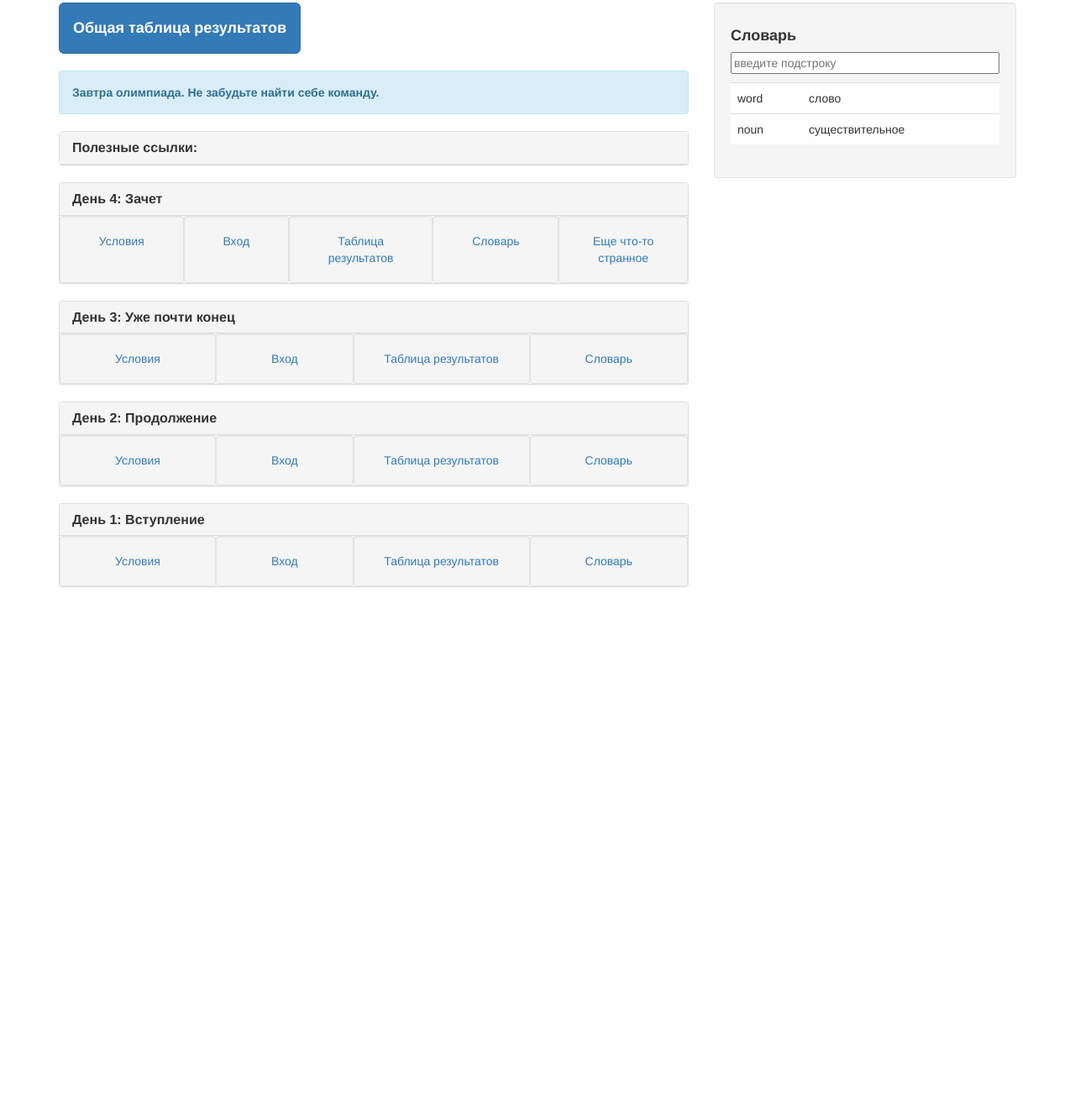
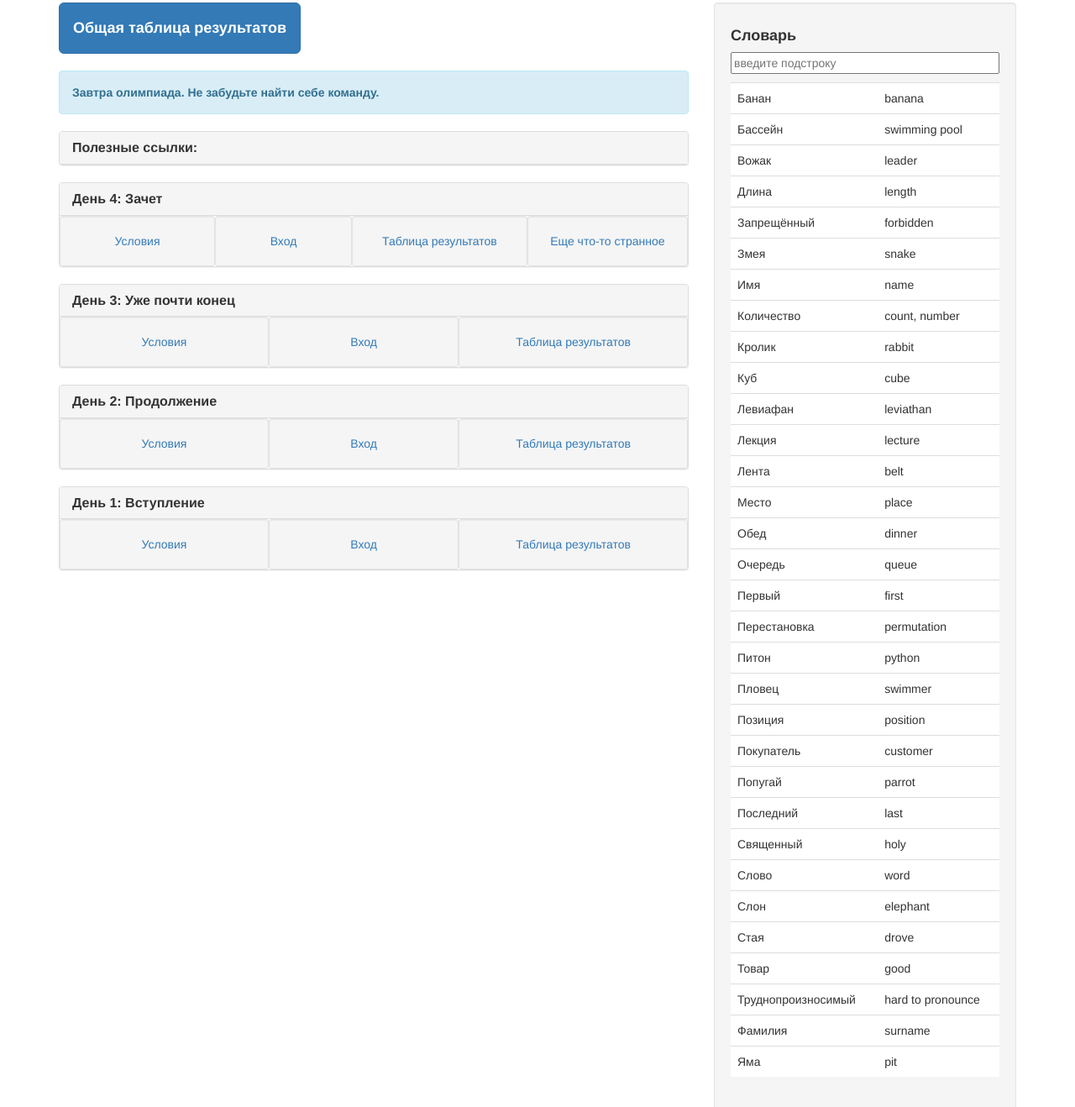
Before and after one commit to TTChangeTheWorld/lksh_parallel_page, a plain HTML site: page index.html in a window 1280 px wide. Shown: the part 147-1465 px from the top of the page at 84% size. Before the commit the page ends 866 px from the top, so only its background shows below. Drawn offline with Linux system fonts and the light colour scheme.

Commit message:
Add forgotten files for dictionary

```diff
--- /dev/null
+++ b/data/dictionary.json
@@ -0,0 +1,34 @@
+[
+  {"word" : "Бассейн", "translation" : "swimming pool", "tags" : ["день 1"]},
+  {"word" : "Питон", "translation" : "python", "tags" : ["день 1"]},
+  {"word" : "Левиафан", "translation" : "leviathan", "tags" : ["день 1"]},
+  {"word" : "Попугай", "translation" : "parrot", "tags" : ["день 1"]},
+  {"word" : "Длина", "translation" : "length", "tags" : ["день 1"]},
+  {"word" : "Куб", "translation" : "cube", "tags" : ["день 1"]},
+  {"word" : "Количество", "translation" : "count, number", "tags" : ["день 1"]},
+  {"word" : "Имя", "translation" : "name", "tags" : ["день 1"]},
+  {"word" : "Яма", "translation" : "pit", "tags" : ["день 1"]},
+  {"word" : "Слон", "translation" : "elephant", "tags" : ["день 1"]},
+  {"word" : "Банан", "translation" : "banana", "tags" : ["день 1"]},
+  {"word" : "Обед", "translation" : "dinner", "tags" : ["день 1"]},
+  {"word" : "Кролик", "translation" : "rabbit", "tags" : ["день 1"]},
+  {"word" : "Первый", "translation" : "first", "tags" : ["день 1"]},
+  {"word" : "Последний", "translation" : "last", "tags" : ["день 1"]},
+  {"word" : "Слово", "translation" : "word", "tags" : ["день 1"]},
+  {"word" : "Лекция", "translation" : "lecture", "tags" : ["день 1"]},
+  {"word" : "Перестановка", "translation" : "permutation", "tags" : ["день 1"]},
+  {"word" : "Пловец", "translation" : "swimmer", "tags" : ["день 1"]},
+  {"word" : "Место", "translation" : "place", "tags" : ["день 1"]},
+  {"word" : "Фамилия", "translation" : "surname", "tags" : ["день 1"]},
+  {"word" : "Змея", "translation" : "snake", "tags" : ["день 1"]},
+  {"word" : "Стая", "translation" : "drove", "tags" : ["день 1"]},
+  {"word" : "Вожак", "translation" : "leader", "tags" : ["день 1"]},
+  {"word" : "Запрещённый", "translation" : "forbidden", "tags" : ["день 1"]},
+  {"word" : "Труднопроизносимый", "translation" : "hard to pronounce", "tags" : ["день 1"]},
+  {"word" : "Священный", "translation" : "holy", "tags" : ["день 1"]},
+  {"word" : "Позиция", "translation" : "position", "tags" : ["день 1"]},
+  {"word" : "Очередь", "translation" : "queue", "tags" : ["день 1"]},
+  {"word" : "Товар", "translation" : "good", "tags" : ["день 1"]},
+  {"word" : "Лента", "translation" : "belt", "tags" : ["день 1"]},
+  {"word" : "Покупатель", "translation" : "customer", "tags" : ["день 1"]}
+]
--- a/index.html
+++ b/index.html
@@ -88,8 +88,6 @@
 
                             <li class="well well-sm"><a href="https://ejudge.lksh.ru/ejudge/standings/021501.html"> Таблица результатов </a></li>
 
-                            <li class="well well-sm"><a href="https://ejudge.lksh.ru/archive/2014/08/Cpy/01/Словарь.pdf"> Словарь </a></li>
-
                             <li class="well well-sm"><a href="https://ejudge.lksh.ru/archive/2014/08/Cpy/01/Словарь.pdf"> Еще что-то странное </a></li>
 
                         </ul>
@@ -110,8 +108,6 @@
 
                             <li class="well well-sm"><a href="https://ejudge.lksh.ru/ejudge/standings/021501.html"> Таблица результатов </a></li>
 
-                            <li class="well well-sm"><a href="https://ejudge.lksh.ru/archive/2014/08/Cpy/01/Словарь.pdf"> Словарь </a></li>
-
                         </ul>
                     </div>
                 </div>
@@ -130,8 +126,6 @@
 
                             <li class="well well-sm"><a href="https://ejudge.lksh.ru/ejudge/standings/021501.html"> Таблица результатов </a></li>
 
-                            <li class="well well-sm"><a href="https://ejudge.lksh.ru/archive/2014/08/Cpy/01/Словарь.pdf"> Словарь </a></li>
-
                         </ul>
                     </div>
                 </div>
@@ -149,8 +143,6 @@
                             <li class="well well-sm"><a href="https://ejudge.lksh.ru/cgi-bin/new-client?contest_id=21501&locale_id=1"> Вход </a></li>
 
                             <li class="well well-sm"><a href="https://ejudge.lksh.ru/ejudge/standings/021501.html"> Таблица результатов </a></li>
-
-                            <li class="well well-sm"><a href="https://ejudge.lksh.ru/archive/2014/08/Cpy/01/Словарь.pdf"> Словарь </a></li>
 
                         </ul>
                     </div>
--- /dev/null
+++ b/js/dictionary.js
@@ -0,0 +1,33 @@
+$.getJSON('data/dictionary.json', function(words) {
+  var searchResults = $('.sis-dictionary .search-results').empty();
+
+  words.sort(function(a, b) {
+    if (a.word < b.word) return -1;
+    if (a.word > b.word) return 1;
+    return 0;
+  });
+
+  for (var i = 0; i < words.length; ++i) {
+    $('<tr>').append(
+      $('<td>').html(words[i].word)
+    ).append(
+      $('<td>').html(words[i].translation)
+    ).appendTo(searchResults);
+  }
+
+  var searchFieldContent = '';
+  var res = $('.sis-dictionary .search-field').on('change keydown paste input', function() {
+    var newSearchFieldContent = this.value.toLowerCase();
+    if (newSearchFieldContent !== searchFieldContent) {
+      searchFieldContent = newSearchFieldContent;
+      $('.sis-dictionary .search-results').children().each(function(tr) {
+        // Check for substring
+        if ($(this).text().toLowerCase().indexOf(searchFieldContent) === -1) {
+          $(this).addClass('hide');
+        } else {
+          $(this).removeClass('hide');
+        }
+      });
+    }
+  });
+});
```
